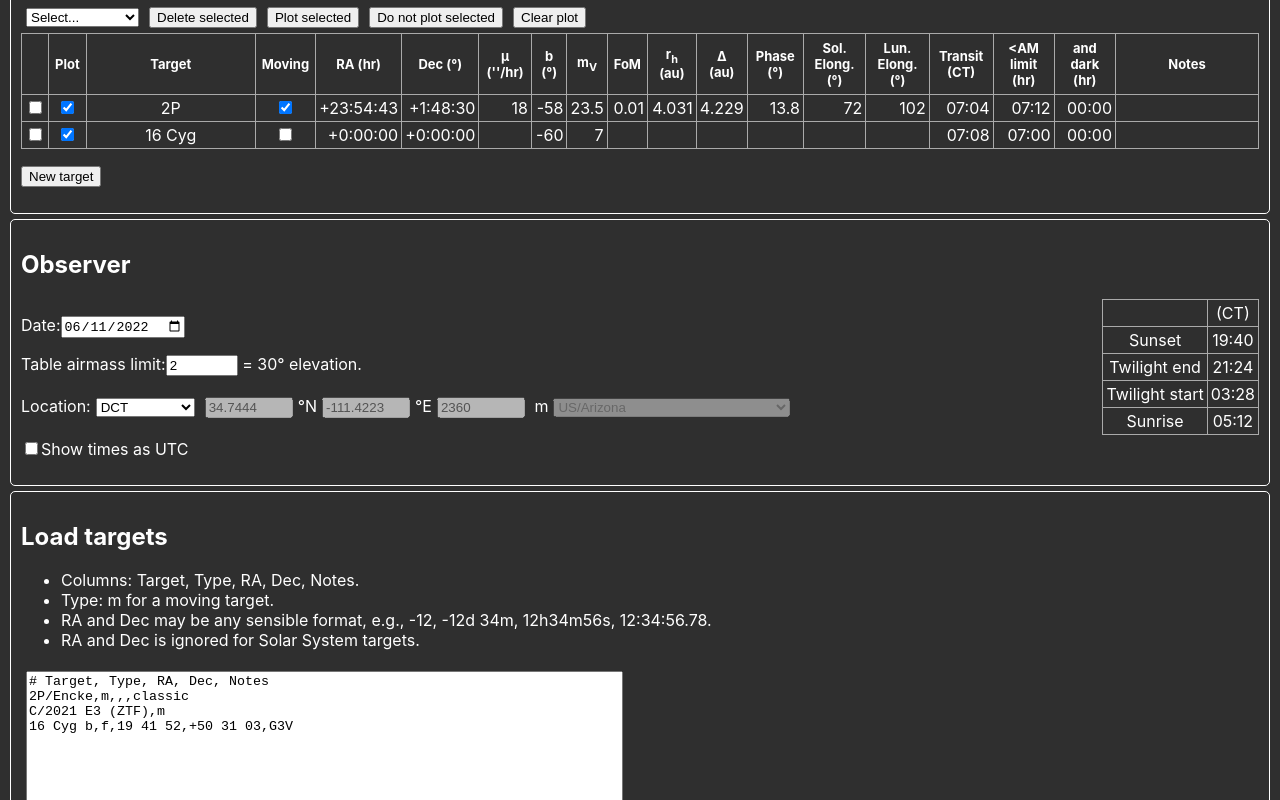
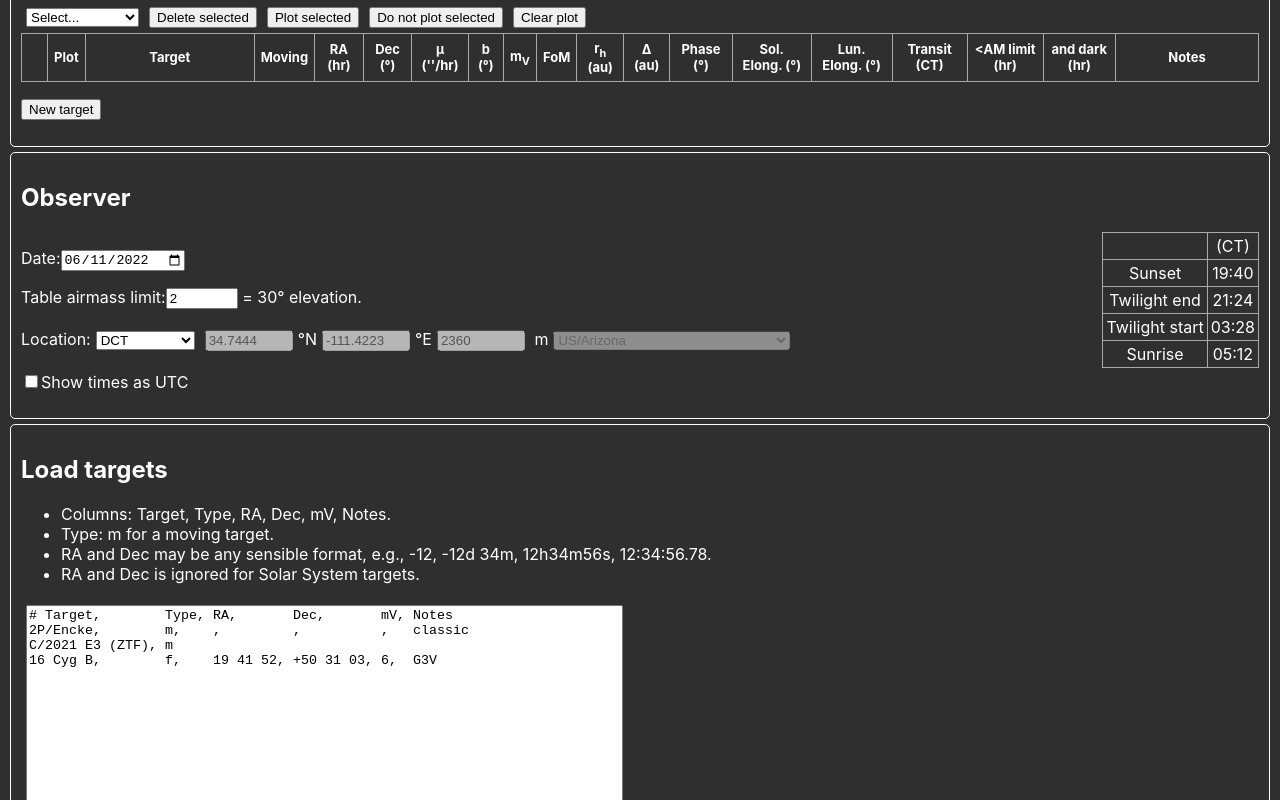
Before and after one commit to mkelley/elevation, a React (Create React App) app: page / in a window 1280 px wide. Shown: the part 860-1660 px from the top of the page. Built offline with nearby package versions, Linux system fonts and the light colour scheme; the HTML template or start-up script is replaced by a standard one.

Commit message:
Save a few cookies

```diff
--- a/src/App.js
+++ b/src/App.js
@@ -7,117 +7,25 @@ import Plot from './components/Plot';
 import Targets from './components/Targets';
 import './App.css';
 import Angle from './model/Angle';
-import { elevation } from './util';
+import { useCookieState, useTargets } from './util';
 
 const queryClient = new QueryClient()
 
-function targetsReducer(targets, action) {
-  switch (action.type) {
-    case 'append': {
-      return [...targets, action.target];
-    }
-    case 'update': {
-      const updatedTargets = [...targets];
-      updatedTargets[action.index] = action.target;
-      return updatedTargets;
-    }
-    case 'delete': {
-      const updatedTargets = [...targets];
-      updatedTargets.splice(action.index, 1);
-      return updatedTargets;
-    }
-    case 'delete targets': {
-      const names = action.targets.map((target) => target.name);
-      return targets.filter((target) => !names.includes(target.name));
-    }
-    case 'delete all': {
-      return [];
-    }
-    case 'clear plot': {
-      return targets.map((target) =>
-        (target === 'new') ? target : { ...target, plot: false }
-      );
-    }
-    case 'plot selected': {
-      return targets.map((target) =>
-        (target === 'new') ? target : { ...target, plot: target.selected || target.plot }
-      );
-    }
-    case 'do not plot selected': {
-      return targets.map((target) =>
-        (target === 'new') ? target : { ...target, plot: target.selected ? false : target.plot }
-      );
-    }
-    case 'refresh': {
-      return targets.map((target) =>
-        (target === 'new') ? target : { ...target, refresh: true }
-      );
-    }
-    case 'select-all': {
-      return targets.map((target) =>
-        (target === 'new') ? target : { ...target, selected: true }
-      );
-    }
-    case 'select-none': {
-      return targets.map((target) =>
-        (target === 'new') ? target : { ...target, selected: false }
-      );
-    }
-    case 'select-inverted': {
-      return targets.map((target) =>
-        (target === 'new') ? target : { ...target, selected: !target.selected }
-      );
-    }
-    case 'select-less-than-airmass-limit': {
-      return targets.map((target) =>
-        (target === 'new') ? target : { ...target, selected: target.timeAboveElevationLimit > 0 }
-      );
-    }
-    case 'select-greater-than-airmass-limit': {
-      return targets.map((target) =>
-        (target === 'new') ? target : { ...target, selected: target.timeAboveElevationLimit.rad === 0 }
-      );
-    }
-    case 'select-dark': {
-      return targets.map((target) =>
-        (target === 'new') ? target : { ...target, selected: target.timeAboveElevationLimitAndDark > 0 }
-      );
-    }
-    case 'select-not-dark': {
-      return targets.map((target) =>
-        (target === 'new') ? target : { ...target, selected: target.timeAboveElevationLimitAndDark.rad === 0 }
-      );
-    }
-    case 'refresh-observer': {
-      return targets.map((target) => {
-        if (target === 'new') {
-          return target;
-        } else if (target.moving) {
-          // ephemeris service update may be needed, let Target manage that
-          return { ...target, refresh: true };
-        } else {
-          // fixed targets just need to update elevation properties
-          return { ...target, ...elevation(target, action.observer) }
-        }
-      })
-    }
-    default:
-      throw new Error();
-  }
-}
+function App() {
+  const cookies = Object.fromEntries(
+    document.cookie
+      .split('; ')
+      .map((row) => row.split('=', 2))
+  );
 
-function App() {
-  const [isUTC, setIsUTC] = React.useState(false);
+  const [isUTC, setIsUTC] = useCookieState('isUTC', false);
   const [messages, setMessages] = React.useState([{
     severity: "info",
     date: new Date(),
     text: <span>Using the Minor Planet Center's <a href="https://minorplanetcenter.net/iau/MPEph/MPEph.html">Ephemeris Service</a>.</span>
   }]);
   const [observer, setObserverState] = React.useState(null);
-  const [targets, targetDispatch] = React.useReducer(targetsReducer, [
-    { name: '2P', moving: true, notes: "", refresh: true, selected: false, plot: true },
-    { name: '16 Cyg', moving: false, ra: new Angle(0), dec: new Angle(0), mV: 7, notes: "", refresh: true, selected: false, plot: true }
-  ]);
+  const [targets, targetDispatch] = useTargets();
 
   const setObserver = (newObserver) => {
     setObserverState(newObserver);
--- a/src/components/LoadTargets.js
+++ b/src/components/LoadTargets.js
@@ -14,7 +14,8 @@ function textToTargets(text) {
         moving: cols[1] === 'm',
         ra: (!cols[2] || cols[2] === "") ? "" : new Angle(cols[2], 'hr'),
         dec: (!cols[3] || cols[3] === "") ? "" : new Angle(cols[3], 'deg'),
-        notes: cols[4] || "",
+        mV: cols[4] || "",
+        notes: cols[5] || "",
         selected: false,
         plot: true,
         refresh: true,
@@ -24,11 +25,12 @@ function textToTargets(text) {
 }
 
 export default function LoadTargets({ targets, targetDispatch, addMessage }) {
-  const [targetTextArea, setTargetTextArea] = React.useState(`# Target, Type, RA, Dec, Notes
-2P/Encke,m,,,classic
-C/2021 E3 (ZTF),m
-16 Cyg b,f,19 41 52,+50 31 03,G3V
-`);
+  const [targetTextArea, setTargetTextArea] = React.useState(`
+# Target,        Type, RA,       Dec,       mV, Notes
+2P/Encke,        m,    ,         ,          ,   classic
+C/2021 E3 (ZTF), m
+16 Cyg B,        f,    19 41 52, +50 31 03, 6,  G3V
+`.trim());
 
   const readFile = (event) => {
     event.preventDefault();
@@ -67,10 +69,7 @@ C/2021 E3 (ZTF),m
     }
 
     if (!error && newTargets.length) {
-      newTargets.map((target) => {
-        return targetDispatch({ type: 'append', target })
-      });
-
+      targetDispatch({ type: 'append targets', targets: newTargets });
       addMessage({
         severity: 'info',
         text: `Added: ${newTargets.map((target) => target.name).join(', ')}.`
@@ -90,7 +89,7 @@ C/2021 E3 (ZTF),m
   return <div className="box elevation-ui">
     <h2>Load targets</h2>
     <ul>
-      <li>Columns: Target, Type, RA, Dec, Notes.</li>
+      <li>Columns: Target, Type, RA, Dec, mV, Notes.</li>
       <li>Type: m for a moving target.</li>
       <li>RA and Dec may be any sensible format, e.g., -12, -12d 34m,
         12h34m56s, 12:34:56.78.</li>
--- a/src/components/Observer.js
+++ b/src/components/Observer.js
@@ -142,7 +142,7 @@ export default function Observer({ observer, setObserver, isUTC, setIsUTC }) {
       updateObserver(customObserver);
   });
 
-  const timeOffset = isUTC
+  const timeOffset = observer && isUTC
     ? new Angle(-observer.date.utcOffset() / 60, 'hr')
     : new Angle(0);
   const sunset = observer && observer.sun.twilight.sunset.add(timeOffset).clock();
--- a/src/util.js
+++ b/src/util.js
@@ -1,6 +1,8 @@
+import React from "react";
 import moment from "moment-timezone";
 import Angle from "./model/Angle";
 import AngleArray from "./model/AngleArray";
+import { type } from "@testing-library/user-event/dist/type";
 
 export function airmassToElevation(am) {
   return new Angle(Math.PI / 2 - Math.acos(1 / am));
@@ -199,3 +201,180 @@ export function solarEphemeris(date) {
 
   return { name: "Sun", ra, dec };
 }
+
+export function useCookieState(key, defaultState) {
+  const cookie = document.cookie
+    .split('; ')
+    .find((row) => row.startsWith(key + '='));
+
+  let decode, encode;
+  if (typeof defaultState === 'boolean') {
+    decode = (s) => s === 'true';
+    encode = (s) => String(s);
+  } else {
+    decode = (s) => s;
+    encode = (s) => String(s);
+  }
+
+  const value = cookie ? decode(cookie.split('=', 2)[1]) : defaultState;
+
+  const [state, _setState] = React.useState(value);
+
+  const setState = (value) => {
+    document.cookie = [key, encode(value)].join('=');
+    _setState(value);
+  };
+
+  return [state, setState];
+}
+
+function targetsReducer(targets, action) {
+  let updatedTargets;
+  switch (action.type) {
+    case 'append': {
+      updatedTargets = [...targets, action.target];
+      break;
+    }
+    case 'append targets': {
+      updatedTargets = [...targets, ...action.targets];
+      break;
+    }
+    case 'update': {
+      updatedTargets = [...targets];
+      updatedTargets[action.index] = action.target;
+      break;
+    }
+    case 'delete': {
+      updatedTargets = [...targets];
+      updatedTargets.splice(action.index, 1);
+      break;
+    }
+    case 'delete targets': {
+      const names = action.targets.map((target) => target.name);
+      updatedTargets = targets.filter((target) => !names.includes(target.name));
+      break;
+    }
+    case 'delete all': {
+      updatedTargets = [];
+      break
+    }
+    case 'clear plot': {
+      updatedTargets = targets.map((target) =>
+        (target === 'new') ? target : { ...target, plot: false }
+      );
+      break;
+    }
+    case 'plot selected': {
+      updatedTargets = targets.map((target) =>
+        (target === 'new') ? target : { ...target, plot: target.selected || target.plot }
+      );
+      break;
+    }
+    case 'do not plot selected': {
+      updatedTargets = targets.map((target) =>
+        (target === 'new') ? target : { ...target, plot: target.selected ? false : target.plot }
+      );
+      break;
+    }
+    case 'refresh': {
+      updatedTargets = targets.map((target) =>
+        (target === 'new') ? target : { ...target, refresh: true }
+      );
+      break;
+    }
+    case 'select-all': {
+      updatedTargets = targets.map((target) =>
+        (target === 'new') ? target : { ...target, selected: true }
+      );
+      break;
+    }
+    case 'select-none': {
+      updatedTargets = targets.map((target) =>
+        (target === 'new') ? target : { ...target, selected: false }
+      );
+      break
+    }
+    case 'select-inverted': {
+      updatedTargets = targets.map((target) =>
+        (target === 'new') ? target : { ...target, selected: !target.selected }
+      );
+      break;
+    }
+    case 'select-less-than-airmass-limit': {
+      updatedTargets = targets.map((target) =>
+        (target === 'new') ? target : { ...target, selected: target.timeAboveElevationLimit > 0 }
+      );
+      break;
+    }
+    case 'select-greater-than-airmass-limit': {
+      updatedTargets = targets.map((target) =>
+        (target === 'new') ? target : { ...target, selected: target.timeAboveElevationLimit.rad === 0 }
+      );
+      break;
+    }
+    case 'select-dark': {
+      updatedTargets = targets.map((target) =>
+        (target === 'new') ? target : { ...target, selected: target.timeAboveElevationLimitAndDark > 0 }
+      );
+      break;
+    }
+    case 'select-not-dark': {
+      updatedTargets = targets.map((target) =>
+        (target === 'new') ? target : { ...target, selected: target.timeAboveElevationLimitAndDark.rad === 0 }
+      );
+      break;
+    }
+    case 'refresh-observer': {
+      updatedTargets = targets.map((target) => {
+        if (target === 'new') {
+          return target;
+        } else if (target.moving) {
+          // ephemeris service update may be needed, let Target manage that
+          return { ...target, refresh: true };
+        } else {
+          // fixed targets just need to update elevation properties
+          return { ...target, ...elevation(target, action.observer) }
+        }
+      });
+      break;
+    }
+    default:
+      throw new Error();
+  }
+  document.cookie = 'targets=' + JSON.stringify(updatedTargets.map((target) => ({
+    name: target.name,
+    moving: target.moving,
+    notes: target.notes,
+    selected: target.selected,
+    plot: target.plot,
+    ra: target.ra.rad,
+    dec: target.dec.rad,
+    mV: target.mV
+  })));
+  return updatedTargets;
+}
+
+export function useTargets() {
+  // example targets
+  // { name: '2P', moving: true, notes: "", refresh: true, selected: false, plot: true },
+  // { name: '16 Cyg', moving: false, ra: new Angle(0), dec: new Angle(0), mV: 7, notes: "", refresh: true, selected: false, plot: true }
+
+  // check cookies for saved targets
+  const cookie = document.cookie
+    .split('; ')
+    .find((row) => row.startsWith('targets='));
+
+  let savedTargets = [];
+  if (cookie) {
+    // deserialize to a javascript object, taking care with ra and dec
+    savedTargets = JSON.parse(cookie.split('=', 2)[1]).map((target) => ({
+      ...target,
+      ra: new Angle(target.ra),
+      dec: new Angle(target.dec),
+      refresh: true
+    }));
+  }
+
+  const [targets, targetDispatch] = React.useReducer(targetsReducer, savedTargets);
+  return [targets, targetDispatch];
+}
```
